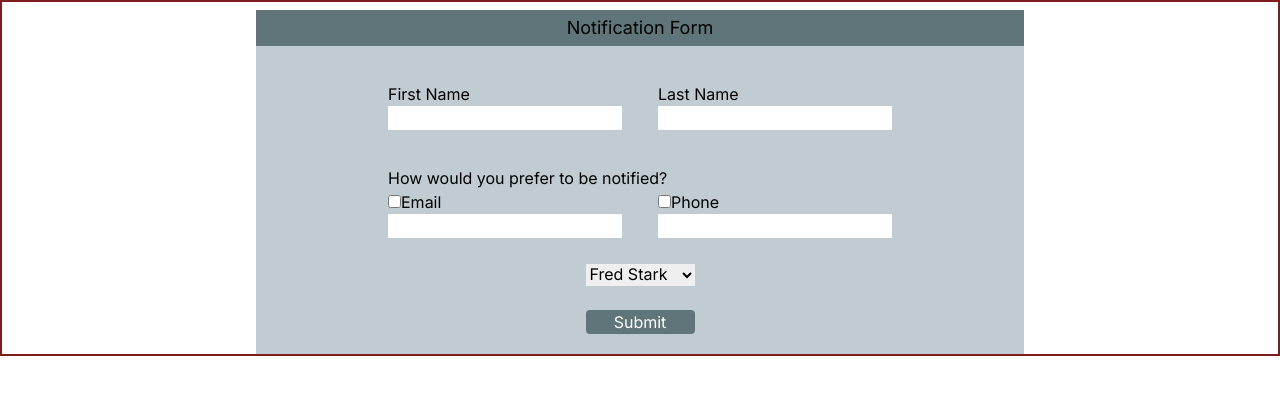
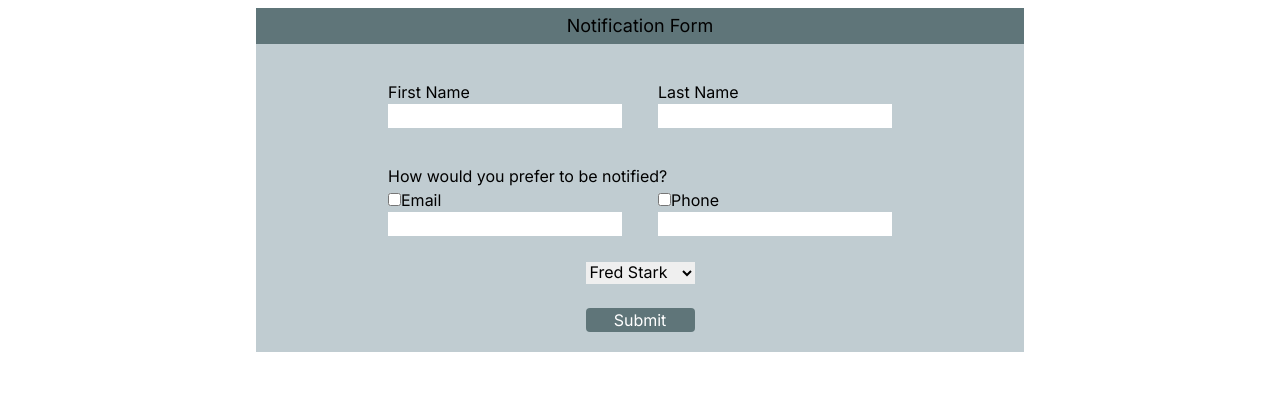
Before and after one commit to davidthomashess/lf-coding-challenge-davidhess, a Next.js app: page / in a window 1280 px wide. Shown: the top 394 px of the page. Built offline with nearby package versions, Linux system fonts and the light colour scheme.

Commit message:
Remove full screen width border

```diff
--- a/src/app/page.tsx
+++ b/src/app/page.tsx
@@ -2,7 +2,7 @@ import Form from "@/components/Form/Form";
 
 export default function Home() {
   return (
-    <main className="flex justify-center border-2 border-red-900 pt-0 md:pt-2">
+    <main className="flex justify-center pt-0 md:pt-2">
       <div className="md:w-[768px] w-full bg-dark-grey-blue pt-2 md:pt-0">
         <h1
           className="text-black md:text-lg p-1 text-center text-3xl mb-2 md:mb-0"
```
